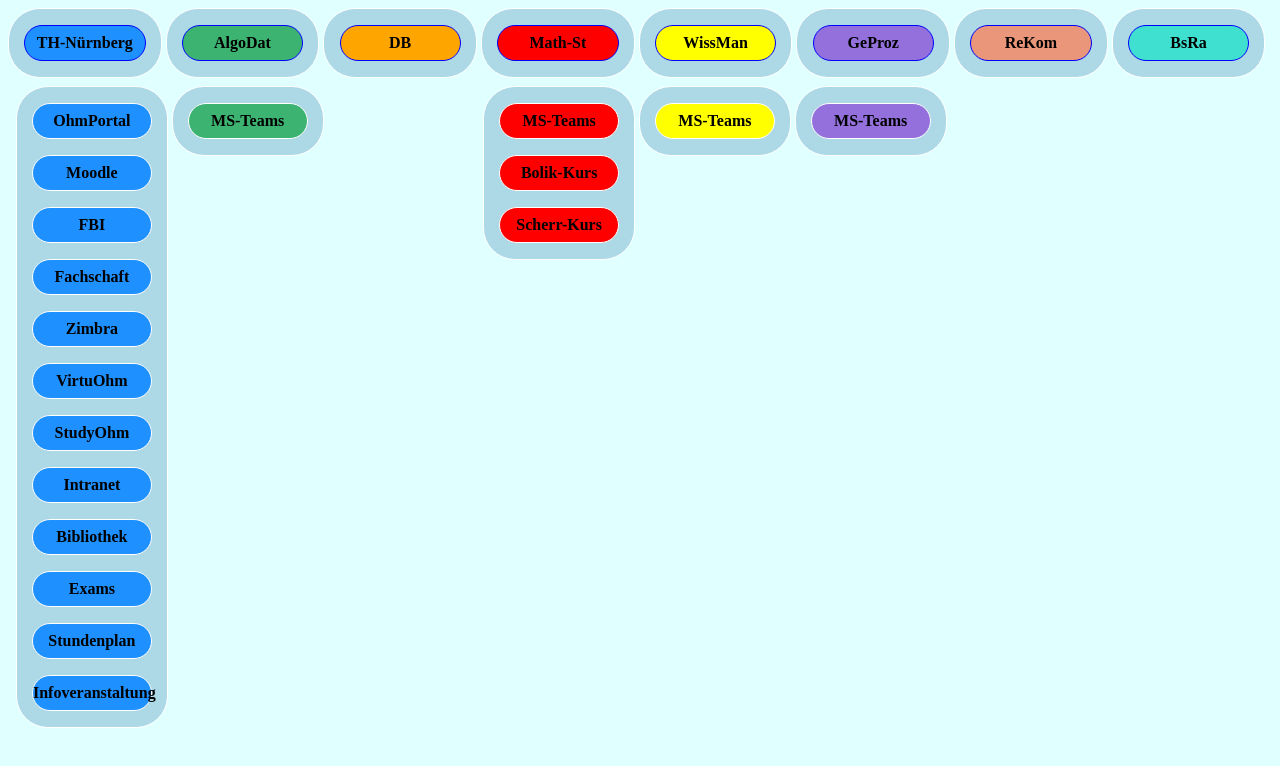
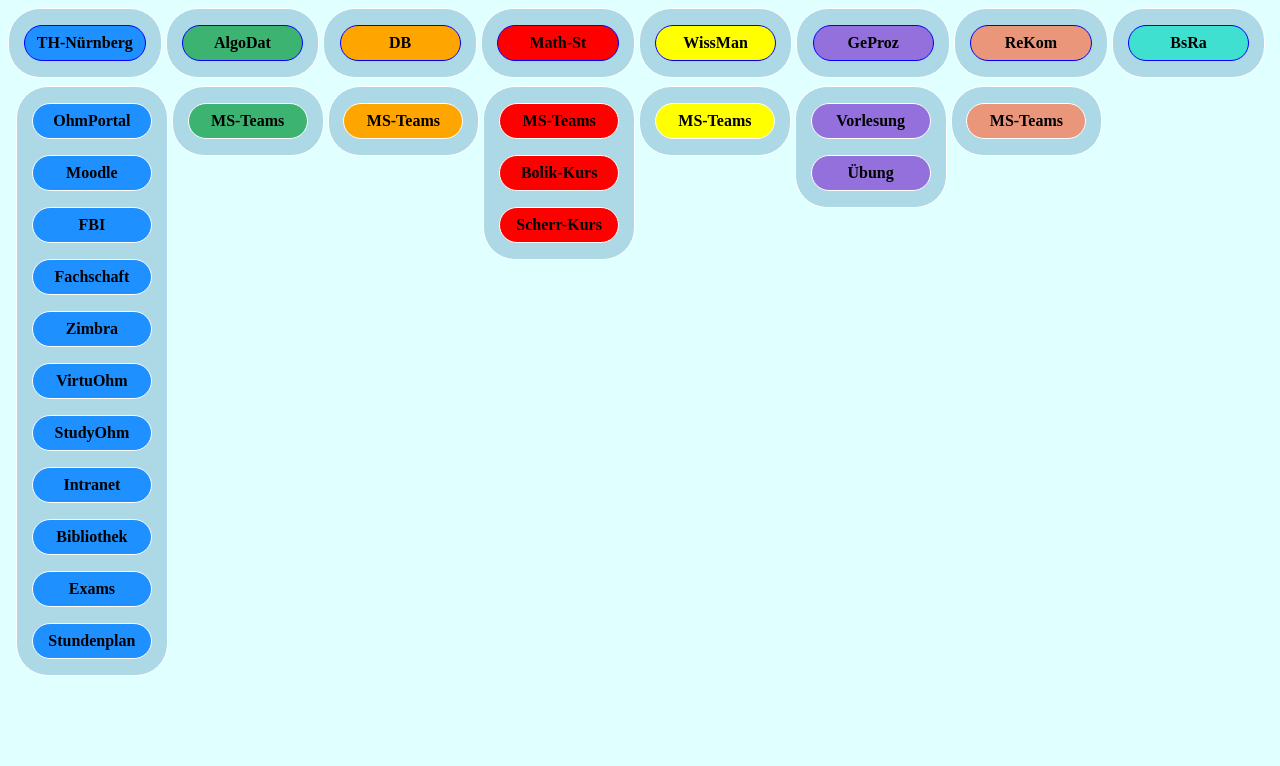
Before and after one commit to LetUsTestMyWeb/quick, a plain HTML site: page quick/index.html in a window 1280 px wide. Drawn offline with Linux system fonts and the light colour scheme.

Commit message:
Add files via upload

```diff
--- a/quick/index.html
+++ b/quick/index.html
@@ -7,6 +7,7 @@
 	<meta name="viewport" content="width=device-width, initial-scale=1.0">
 	<title>MyQuicklinks</title>
 	<link href="styles/style.css" rel="stylesheet" type="text/css">
+	<link href="media/kompass.png" rel="shortcut icon" type="image/x-icon">
 </head>
 <body>
 	<header>
@@ -34,16 +35,15 @@
 			<p><a href="https://intern.ohmportal.de/seitenbaum/home/page.html" target="_blank">Intranet</a></p>
 			<p><a href="https://www.th-nuernberg.de/einrichtungen-gesamt/zentrale-einrichtungen/bibliothek/" target="_blank">Bibliothek</a></p>
 			<p><a href="https://exams.ohmportal.de/login/index.php" target="_blank">Exams</a></p>
-			<p><a href="media/09_WIN4.pdf" target="_blank">Stundenplan</a></p>
-			<p><a href="media/Begrüßungsveranstaltungen_SoSe21.pdf" target="_blank">Infoveranstaltung</a></p>
+			<p><a href="media/WIN4-Stund.png" target="_blank">Stundenplan</a></p>
 		</div>
 
 		<div id="subject2">
 			<p><a href="https://teams.microsoft.com/l/channel/19%3a5cab6841c6684f809b6f529aaf1e812d%40thread.tacv2/Allgemein?groupId=c9fa902e-0a2d-431e-b9e3-0cdb729d5b16&tenantId=ff180ccd-a30e-43e7-b99c-b9412b24395a" target="_blank">MS-Teams</a></p>
 		</div>
 
-		<div id="3" class="none">
-			<p><!--<a href="#" target="_blank">MS-Teams</a>--></p>
+		<div id="subject3">
+			<p><a href="https://teams.microsoft.com/l/channel/19%3a0194ef6223cf44228ca86613113fe2ae%40thread.tacv2/Allgemein?groupId=f9316fc8-af80-424b-9716-6087eb84dd4d&tenantId=ff180ccd-a30e-43e7-b99c-b9412b24395a" target="_blank">MS-Teams</a></p>
 		</div>
 
 		<div id="subject4">
@@ -57,11 +57,12 @@
 		</div>
 
 		<div id="subject6">
-			<p><a href="https://teams.microsoft.com/l/team/19%3accc24be30b4d45cc99a043038eac3847%40thread.tacv2/conversations?groupId=e478595c-0194-4977-8927-90e86bb9580f&tenantId=ff180ccd-a30e-43e7-b99c-b9412b24395a" target="_blank">MS-Teams</a></p>
+			<p><a href="https://teams.microsoft.com/l/team/19%3accc24be30b4d45cc99a043038eac3847%40thread.tacv2/conversations?groupId=e478595c-0194-4977-8927-90e86bb9580f&tenantId=ff180ccd-a30e-43e7-b99c-b9412b24395a" target="_blank">Vorlesung</a></p>
+			<p><a href="https://teams.microsoft.com/l/channel/19%3a4e64ee7e7de04ef88ed4a49c92d87b27%40thread.tacv2/%25C3%259Cbungsgruppe%25201?groupId=e478595c-0194-4977-8927-90e86bb9580f&tenantId=ff180ccd-a30e-43e7-b99c-b9412b24395a" target="_blank">Übung</a></p>
 		</div>
 
-		<div id="7" class="none">
-			<p><!--<a href="#" target="_blank">MS-Teams</a>--></p>
+		<div id="subject7">
+			<p><a href="https://teams.microsoft.com/l/channel/19%3a4f24d78cd88843f68f209638d929313a%40thread.tacv2/Allgemein?groupId=8b1d1820-c022-47ca-8b2c-f2ccda9725c1&tenantId=ff180ccd-a30e-43e7-b99c-b9412b24395a" target="_blank">MS-Teams</a></p>
 		</div>
 
 		<div id="8" class="none">
```
Also changed, not shown: quick/media/WIN4-Stund.png (added), quick/media/kompass.png (added).
